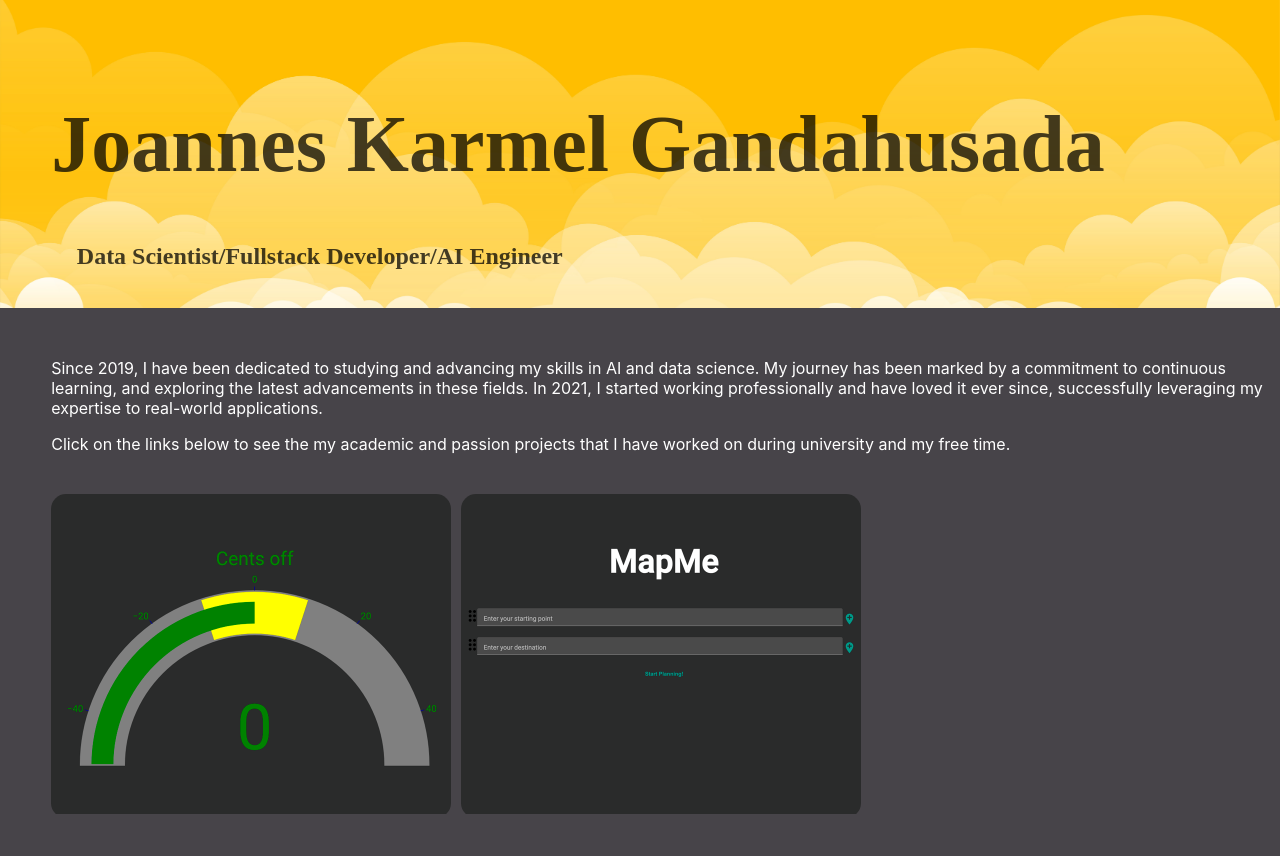
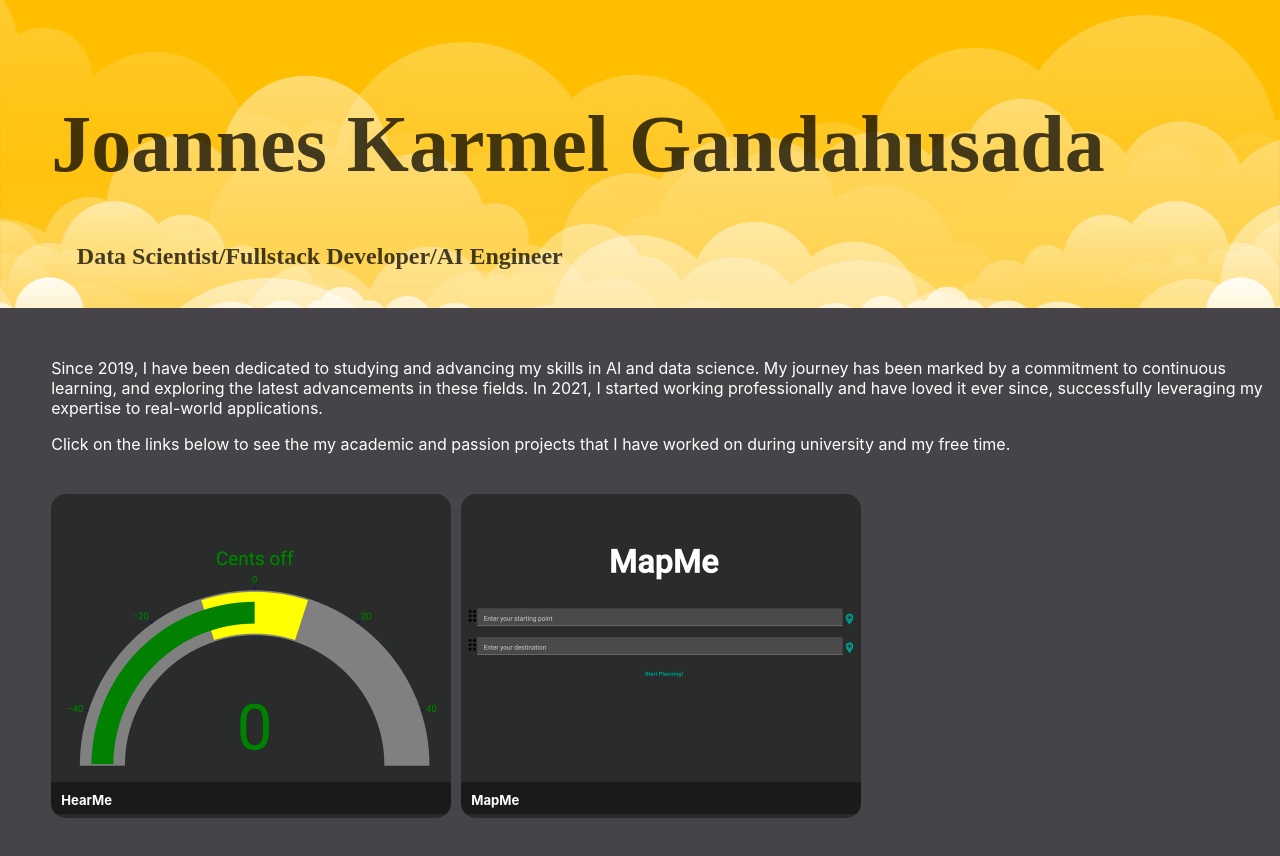
Before and after one commit to kasmello/Portfolio, a React (Create React App) app in the folder portfolio/: page / in a window 1280 px wide. Shown: the top 856 px of the page. Built offline with nearby package versions, Linux system fonts and the light colour scheme.

Commit message:
final changes for now

```diff
--- a/portfolio/package.json
+++ b/portfolio/package.json
@@ -9,6 +9,7 @@
     "@testing-library/jest-dom": "^5.17.0",
     "@testing-library/react": "^13.4.0",
     "@testing-library/user-event": "^13.5.0",
+    "html-react-parser": "^5.0.11",
     "react": "^18.2.0",
     "react-device-detect": "^2.2.3",
     "react-dom": "^18.2.0",
--- a/portfolio/src/App.js
+++ b/portfolio/src/App.js
@@ -4,6 +4,7 @@ import HearMeThumbnail from './hearmethumbnail.png'
 import MapMeThumbnail from './mapmethumbnail.png'
 import React from 'react'
 import { isMobile } from 'react-device-detect';
+import parse from 'html-react-parser'
 import './App.css';
 
 function App() {
@@ -11,7 +12,11 @@ function App() {
   return (
     <div>
       <div className='Header'>
-        <h1 style={{marginLeft: '4vw', paddingTop: '100px', fontFamily: 'EB Garamond, serif',fontSize: isMobile ? '2em' : '5em'}}>Joannes Karmel Gandahusada</h1>
+        <h1 style={{
+          marginLeft: '4vw',
+          paddingTop: '100px',
+          fontFamily: 'EB Garamond, serif',
+          fontSize: isMobile ? '2em' : '5em'}}>Joannes Karmel Gandahusada</h1>
         <h3 style={{marginLeft: '6vw', paddingBottom: '40px', fontFamily: 'EB Garamond, serif',fontSize: isMobile? '1em' : '1.5em'}}>Data Scientist/Fullstack Developer/AI Engineer</h3>
       </div>
       <div className='Background-theme'>
@@ -27,7 +32,7 @@ function App() {
           <RoundedCard
             imageSrc={MapMeThumbnail}
             label="MapMe"
-            description="An app designed to plan appropriate fod/fuel stops on road trips - <i>IN PROGRESS</i>"
+            description={parse('An app designed to plan appropriate fod/fuel stops on road trips - <i>IN PROGRESS</i>')}
             link="https://kasmello.github.io/MapMe/"
           />
         </div>
--- a/portfolio/src/hypercard.css
+++ b/portfolio/src/hypercard.css
@@ -1,6 +1,5 @@
 .rounded-card {
   position: relative;
-  width: 400px;
   height: auto;
   border-radius: 15px;
   overflow: hidden;
@@ -19,11 +18,12 @@
   position: absolute;
   bottom: 0;
   left: 0;
-  width: 10%;
+  width: 100%;
   padding: 10px;
-  background-color: rgba(0, 0, 0, 0.7);
+  font-size: 0.7em;
+  background-color: rgba(0, 0, 0, 0.4);
   color: #fff;
-  transition: opacity 0.3s ease-in-out;
+  /* transition: opacity 0.3s ease-in-out; */
 }
 
 .rounded-card h3 {
@@ -34,6 +34,6 @@
   transform: scale(1.03);
 }
 
-.rounded-card:hover .content {
+/* .rounded-card:hover .content {
   opacity: 0;
-}
+} */
--- a/portfolio/src/hypercard.js
+++ b/portfolio/src/hypercard.js
@@ -1,4 +1,5 @@
 import React, { useState } from 'react';
+import { isMobile } from 'react-device-detect';
 import './hypercard.css';
 
 const RoundedCard = ({ imageSrc, label, description, link }) => {
@@ -22,12 +23,12 @@ const RoundedCard = ({ imageSrc, label, description, link }) => {
       onMouseEnter={handleMouseEnter}
       onMouseLeave={handleMouseLeave}
       onClick={handleClick}
-      style={{marginRight: '1.2vh'}}
+      style={{width: isMobile ? '43vw': '400px'}}
     >
       <img src={imageSrc} alt={label} />
-      {/* <div className="content">
+      <div className="content">
         <h3>{isHovered ? description : label}</h3>
-      </div> */}
+      </div>
     </div>
   );
 };
```
Also changed, not shown: 1 other file (tests, documents, lock files or other folders).
